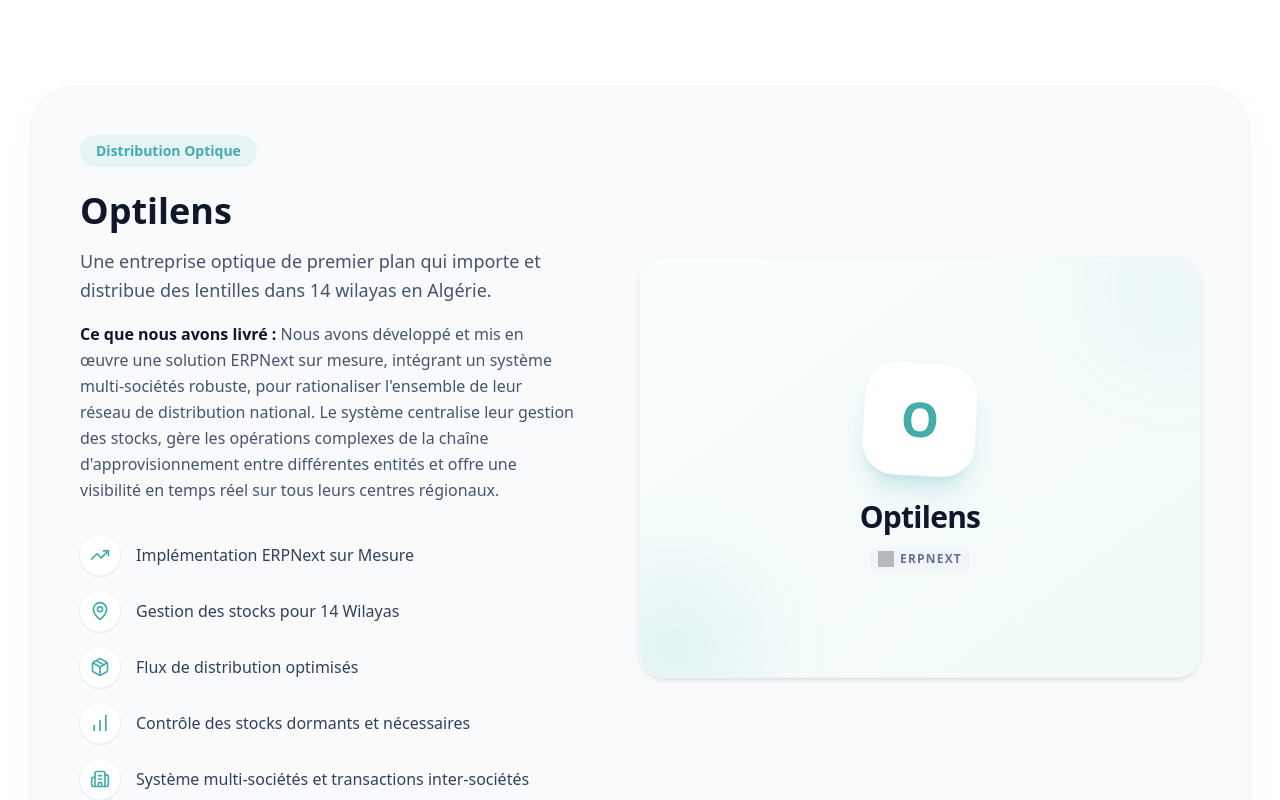
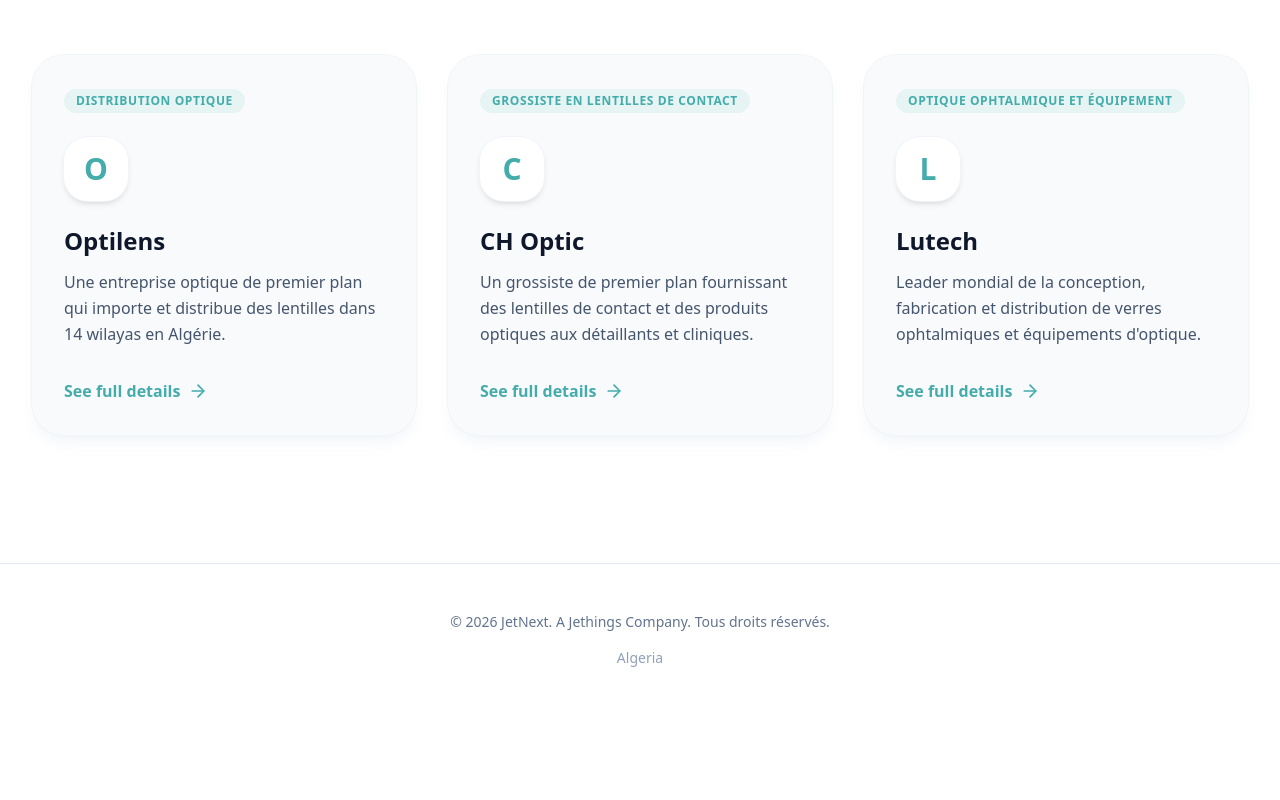
Before and after one commit to rayanaouf-creator/landing-page, a React (Vite) app: page /work in a window 1280 px wide. Shown: the part 400-1200 px from the top of the page. After the commit the page ends 1116 px from the top, so only its background shows below. Built offline with nearby package versions, Linux system fonts and the light colour scheme; grey boxes are pictures that could not be loaded.

Commit message:
feat(components): add project detail modal to ProofOfWork
Implement state management to display project details in a modal and disable background scrolling when active.

```diff
--- a/src/components/ProofOfWork.tsx
+++ b/src/components/ProofOfWork.tsx
@@ -1,9 +1,23 @@
-import { motion } from 'motion/react';
-import { CheckCircle2, TrendingUp, Package, MapPin, Code, Server, Barcode, Users, Receipt, Building2, BarChart } from 'lucide-react';
+import { motion, AnimatePresence } from 'motion/react';
+import { CheckCircle2, TrendingUp, Package, MapPin, Code, Server, Barcode, Users, Receipt, Building2, BarChart, ArrowRight, X } from 'lucide-react';
 import { useTranslation } from 'react-i18next';
+import { useState, useEffect } from 'react';
 
 export function ProofOfWork() {
   const { t } = useTranslation();
+  const [selectedProject, setSelectedProject] = useState<any | null>(null);
+
+  // Prevent background scrolling when modal is open
+  useEffect(() => {
+    if (selectedProject) {
+      document.body.style.overflow = 'hidden';
+    } else {
+      document.body.style.overflow = 'unset';
+    }
+    return () => {
+      document.body.style.overflow = 'unset';
+    };
+  }, [selectedProject]);
 
   const projects = [
     {
@@ -47,9 +61,9 @@
   ];
 
   return (
-    <section id="proof-of-work" className="bg-white py-24 sm:py-32">
+    <section id="proof-of-work" className="bg-white py-24 sm:py-32 relative">
       <div className="mx-auto max-w-7xl px-6 lg:px-8">
-        <div className="mx-auto max-w-2xl lg:text-center">
+        <div className="mx-auto max-w-2xl lg:text-center mb-16">
           <h2 className="text-sm font-bold uppercase tracking-widest text-[#44ACAB]">{t('proof.subtitle')}</h2>
           <p className="mt-4 text-4xl font-extrabold tracking-tight text-slate-900 sm:text-5xl">
             {t('proof.title1')} <span className="text-[#44ACAB]">{t('proof.title2')}</span>
@@ -59,8 +73,8 @@
           </p>
         </div>
 
-        <div className="mx-auto mt-16 max-w-2xl sm:mt-20 lg:mt-24 lg:max-w-none">
-          <div className="grid grid-cols-1 gap-8">
+        <div className="mx-auto max-w-7xl">
+          <div className="grid grid-cols-1 md:grid-cols-3 gap-8">
             {projects.map((project, index) => (
               <motion.div
                 key={project.name}
@@ -68,58 +82,116 @@
                 whileInView={{ opacity: 1, y: 0 }}
                 viewport={{ once: true }}
                 transition={{ duration: 0.5, delay: index * 0.1 }}
-                className="relative overflow-hidden rounded-[2.5rem] bg-slate-50 ring-1 ring-slate-100 shadow-xl shadow-slate-200/50 p-8 sm:p-12 lg:flex lg:items-center lg:gap-16"
+                onClick={() => setSelectedProject(project)}
+                className="group relative cursor-pointer overflow-hidden rounded-[2rem] bg-slate-50 ring-1 ring-slate-100 shadow-lg shadow-slate-200/40 p-8 flex flex-col justify-between hover:shadow-xl hover:-translate-y-1 hover:ring-[#44ACAB]/30 transition-all duration-300 h-full"
               >
-                <div className="lg:w-1/2 z-10">
-                  <div className="inline-flex items-center gap-2 rounded-full bg-[#e6f4f4] px-4 py-1.5 text-sm font-semibold text-[#44ACAB]">
+                <div className="absolute top-0 left-0 w-full h-1.5 bg-gradient-to-r from-[#155a59] to-[#44ACAB] opacity-0 group-hover:opacity-100 transition-opacity"></div>
+
+                <div>
+                  <div className="inline-flex items-center gap-2 rounded-full bg-[#e6f4f4] px-3 py-1 text-xs font-bold uppercase tracking-wider text-[#44ACAB] mb-6">
                     <span>{project.industry}</span>
                   </div>
-                  <h3 className="mt-6 text-3xl font-extrabold text-slate-900 sm:text-4xl">{project.name}</h3>
-                  <p className="mt-4 text-lg text-slate-600 leading-relaxed font-medium">
+
+                  <div className="h-16 w-16 rounded-[1.5rem] bg-white shadow-md flex items-center justify-center mb-6 ring-1 ring-slate-100 group-hover:scale-110 transition-transform duration-300">
+                      <span className="text-3xl font-black text-[#44ACAB]">{project.name.charAt(0)}</span>
+                  </div>
+
+                  <h3 className="text-2xl font-extrabold text-slate-900 mb-3 group-hover:text-[#44ACAB] transition-colors">{project.name}</h3>
+                  <p className="text-slate-600 leading-relaxed font-medium line-clamp-3">
                     {project.description}
                   </p>
-                  <p className="mt-4 text-slate-600 leading-relaxed">
-                    <strong className="text-slate-900 font-bold">{project.delivered}</strong>
-                    {project.solution}
+                </div>
+
+                <div className="mt-8 flex items-center gap-2 text-[#44ACAB] font-bold group-hover:gap-3 transition-all">
+                  See full details <ArrowRight className="h-5 w-5" />
+                </div>
+              </motion.div>
+            ))}
+          </div>
+        </div>
+      </div>
+
+      {/* Modal Overlay */}
+      <AnimatePresence>
+        {selectedProject && (
+          <>
+            <motion.div
+              initial={{ opacity: 0 }}
+              animate={{ opacity: 1 }}
+              exit={{ opacity: 0 }}
+              onClick={() => setSelectedProject(null)}
+              className="fixed inset-0 bg-slate-900/40 backdrop-blur-sm z-[100]"
+            />
+            <div className="fixed inset-0 overflow-y-auto z-[101] pointer-events-none flex items-center justify-center px-4 py-8 sm:px-6">
+              <motion.div
+                initial={{ opacity: 0, scale: 0.95, y: 20 }}
+                animate={{ opacity: 1, scale: 1, y: 0 }}
+                exit={{ opacity: 0, scale: 0.95, y: 20 }}
+                className="w-full max-w-4xl bg-white rounded-[2.5rem] shadow-2xl ring-1 ring-slate-100 pointer-events-auto overflow-hidden relative flex flex-col max-h-[90vh]"
+              >
+                {/* Modal Header */}
+                <div className="flex items-center justify-between p-6 sm:p-8 border-b border-slate-100 bg-slate-50/50">
+                  <div className="flex items-center gap-4">
+                     <div className="h-14 w-14 rounded-[1.25rem] bg-white shadow-sm flex items-center justify-center ring-1 ring-slate-200">
+                        <span className="text-2xl font-black text-[#44ACAB]">{selectedProject.name.charAt(0)}</span>
+                     </div>
+                     <div>
+                       <h3 className="text-2xl font-extrabold text-slate-900">{selectedProject.name}</h3>
+                       <p className="text-sm font-semibold text-[#44ACAB] uppercase tracking-wider">{selectedProject.industry}</p>
+                     </div>
+                  </div>
+                  <button
+                    onClick={() => setSelectedProject(null)}
+                    className="p-2 text-slate-400 hover:text-slate-600 hover:bg-slate-100 rounded-full transition-colors"
+                  >
+                    <X className="h-6 w-6" />
+                  </button>
+                </div>
+
+                {/* Modal Body */}
+                <div className="p-6 sm:p-10 overflow-y-auto">
+                  <div className="lg:flex lg:gap-16">
+                    <div className="lg:w-1/2">
+                      <p className="text-lg text-slate-700 leading-relaxed font-medium mb-6">
+                        {selectedProject.description}
                       </p>
+                      <div className="bg-slate-50 rounded-2xl p-6 ring-1 ring-slate-100 mb-8 lg:mb-0">
+                        <p className="text-slate-700 leading-relaxed font-medium">
+                          <strong className="text-slate-900 font-bold block text-lg mb-2">{selectedProject.delivered}</strong>
+                          {selectedProject.solution}
+                        </p>
+                      </div>
+                    </div>
 
-                  <ul className="mt-8 space-y-4">
-                    {project.highlights.map((highlight, i) => (
-                      <li key={i} className="flex items-center gap-4 text-slate-700 font-medium">
-                        <div className="flex h-10 w-10 items-center justify-center rounded-full bg-white shadow-sm ring-1 ring-slate-100 text-[#44ACAB]">
+                    <div className="lg:w-1/2">
+                      <h4 className="text-lg font-bold text-slate-900 mb-6 flex items-center gap-2">
+                        <CheckCircle2 className="h-5 w-5 text-[#44ACAB]" />
+                        Key Implementations
+                      </h4>
+                      <ul className="space-y-4">
+                        {selectedProject.highlights.map((highlight: any, i: number) => (
+                          <li key={i} className="flex items-center gap-4 text-slate-700 font-medium bg-white p-3 rounded-xl ring-1 ring-slate-100 shadow-sm">
+                            <div className="flex h-10 w-10 shrink-0 items-center justify-center rounded-full bg-[#f0fbfb] text-[#44ACAB]">
                                <highlight.icon className="h-5 w-5" />
                             </div>
                             {highlight.text}
                           </li>
                         ))}
                       </ul>
+                      <div className="mt-8 flex justify-end">
+                        <div className="inline-flex items-center gap-1.5 rounded-md bg-slate-100 px-3 py-1.5 text-xs font-bold uppercase tracking-widest text-slate-500">
+                          <img src="https://cdn.simpleicons.org/erpnext/0089FF" alt="ERPNext" className="h-4 w-4 opacity-70" />
+                          ERPNext Solution
                         </div>
-
-                <div className="mt-12 lg:mt-0 lg:w-1/2 lg:flex-shrink-0 z-10">
-                  <div className="relative aspect-[4/3] w-full rounded-3xl overflow-hidden bg-white shadow-md ring-1 ring-slate-100 p-8 flex items-center justify-center">
-                    <div className="absolute inset-0 bg-gradient-to-br from-[#f0fbfb] to-[#e6f4f4] opacity-50" />
-
-                    {/* Abstract decorative elements */}
-                    <div className="absolute -top-12 -right-12 h-40 w-40 rounded-full bg-[#44ACAB]/5 blur-2xl" />
-                    <div className="absolute -bottom-12 -left-12 h-40 w-40 rounded-full bg-[#44ACAB]/10 blur-2xl" />
-
-                    <div className="relative z-10 flex flex-col items-center text-center">
-                       <div className="h-28 w-28 rounded-[2rem] bg-white shadow-xl shadow-[#44ACAB]/20 flex items-center justify-center mb-6 ring-1 ring-slate-100 rotate-3 transition-transform hover:rotate-0">
-                           <span className="text-5xl font-black text-[#44ACAB]">{project.name.charAt(0)}</span>
-                       </div>
-                       <div className="text-3xl font-black tracking-tight text-slate-900">{project.name}</div>
-                       <div className="mt-3 inline-flex items-center gap-1.5 rounded-md bg-slate-100 px-2 py-1 text-xs font-bold uppercase tracking-widest text-slate-500">
-                         <img src="https://cdn.simpleicons.org/erpnext/0089FF" alt="ERPNext" className="h-4 w-4 opacity-70" />
-                         ERPNext
                       </div>
                     </div>
                   </div>
                 </div>
               </motion.div>
-            ))}
             </div>
-        </div>
-      </div>
+          </>
+        )}
+      </AnimatePresence>
     </section>
   );
 }
```
Lines whose indentation alone changed are shown as unchanged.
